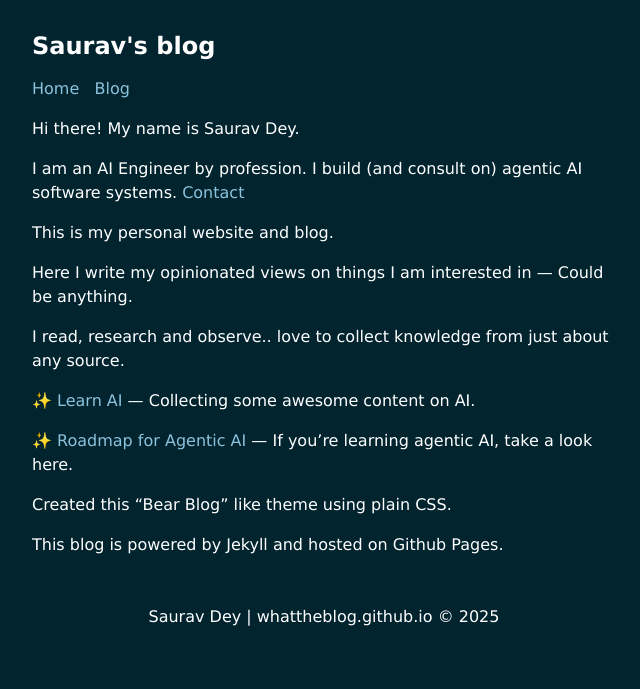
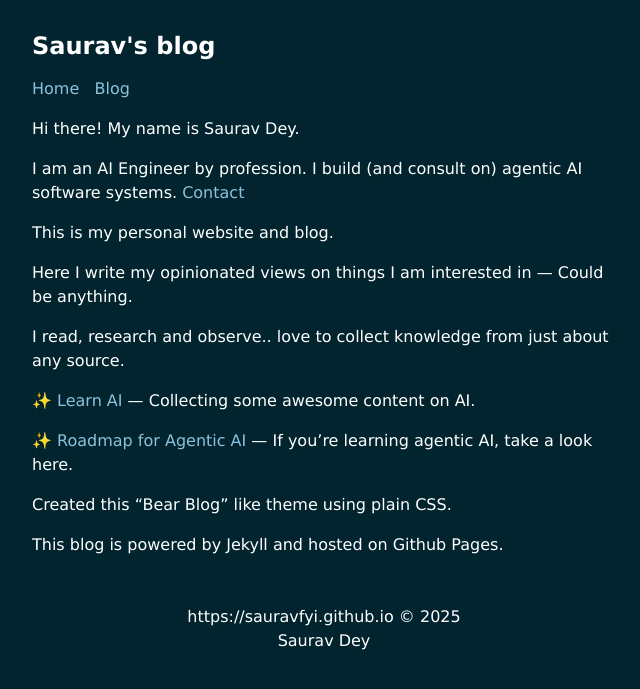
Before and after one commit to agentloopfyi/agentloopfyi.github.io, a Jekyll site: the page built from index.markdown, in a window 1280 px wide. Shown: the top 689 px of the page, without its empty margins (316-956 px from the left). Built offline with Jekyll 4.4.1, drawn with Linux system fonts in a browser that asks for light colours.

Commit message:
Update footer.html

```diff
--- a/_includes/footer.html
+++ b/_includes/footer.html
@@ -1,4 +1,4 @@
 <div class="row center-align footer">
-    <!-- <div class="col-md-12">Content on this website is for educational purposes only</div> -->
-    <div class="col-md-12">Saurav Dey | whattheblog.github.io © 2025</div>
+    <div class="col-md-12">{{ site.url }} © 2025</div>
+    <div class="col-md-12">Saurav Dey</div>
 </div>
```
